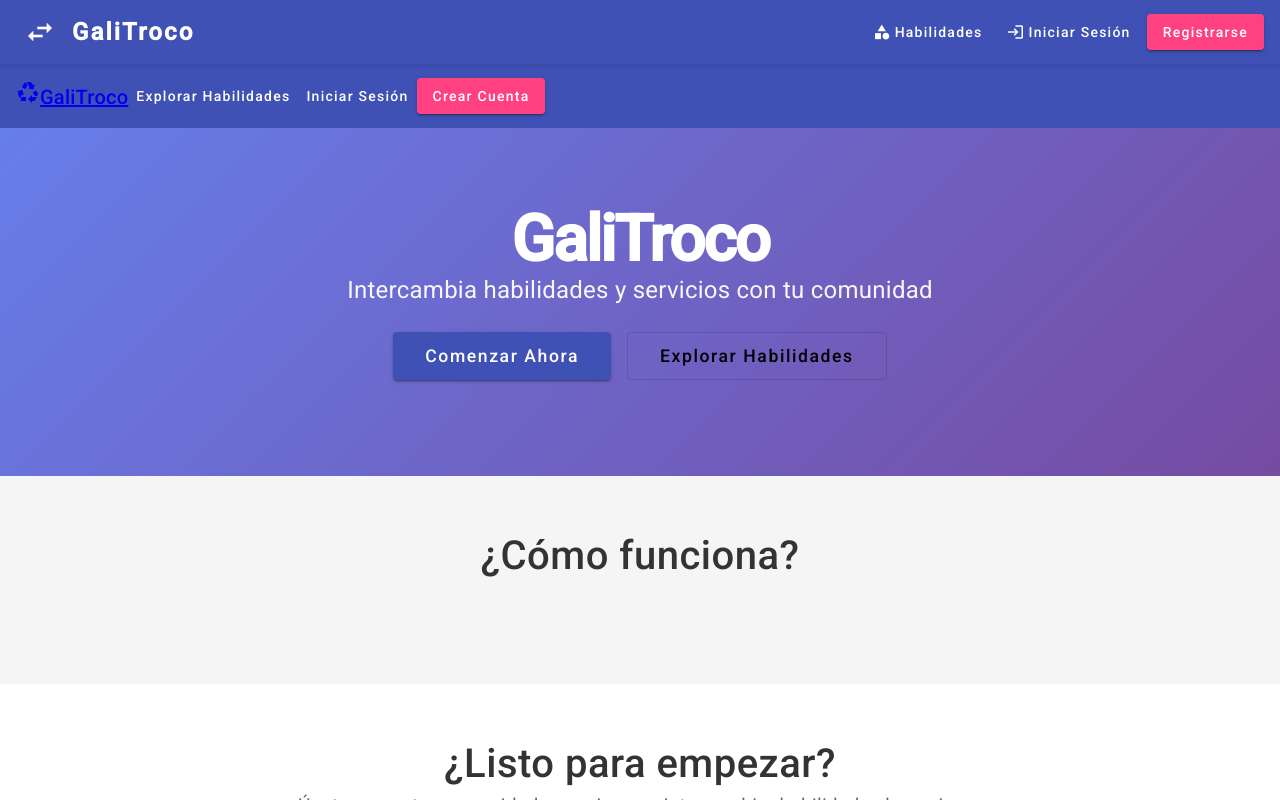
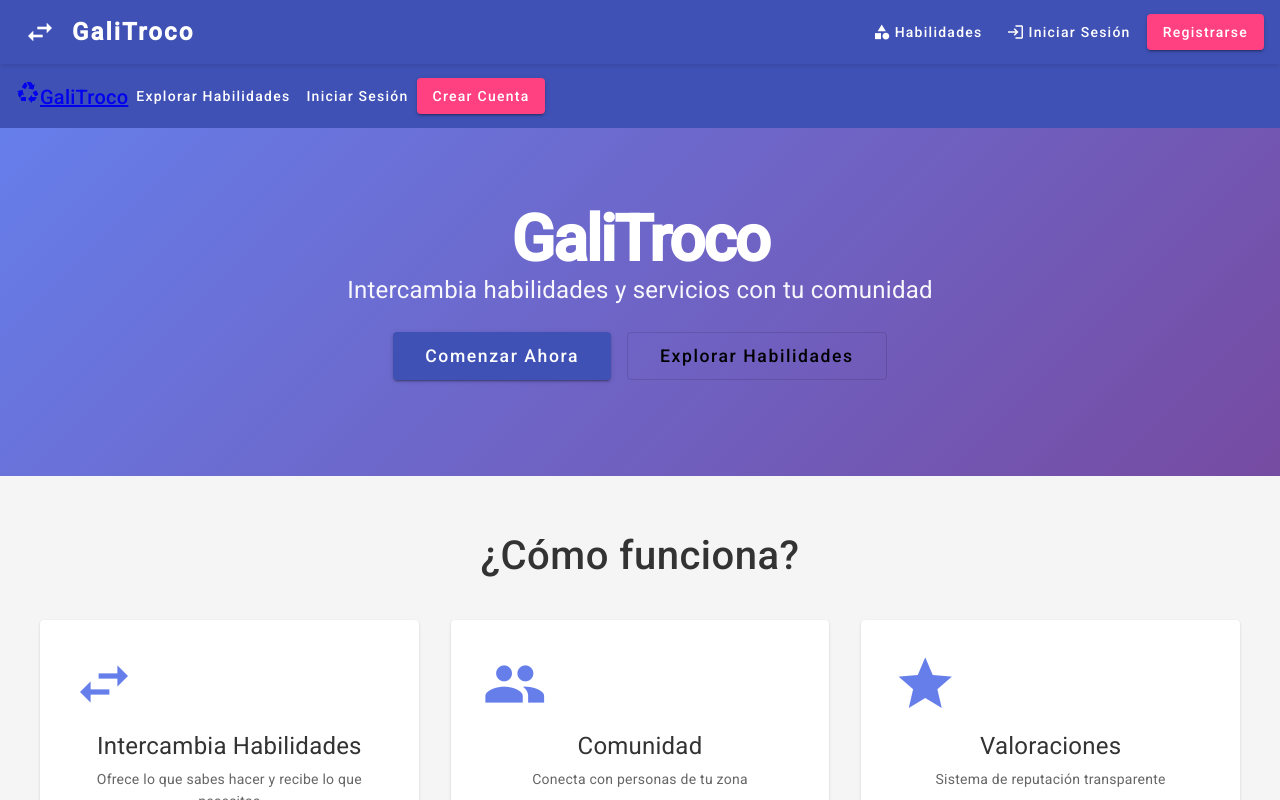
Before and after one commit to tonikampos/render-test-php, an Angular app in the folder frontend/: page / in a window 1280 px wide. Built offline with nearby package versions, Linux system fonts and the light colour scheme.

Commit message:
intercabmio

```diff
--- a/frontend/src/app/features/home/home.component.ts
+++ b/frontend/src/app/features/home/home.component.ts
@@ -1,12 +1,18 @@
 import { Component } from '@angular/core';
 import { CommonModule } from '@angular/common';
-import { Router, RouterModule } from '@angular/router'; // Importa Router
+import { Router, RouterModule } from '@angular/router';
 import { MatButtonModule } from '@angular/material/button';
 import { MatCardModule } from '@angular/material/card';
 import { MatIconModule } from '@angular/material/icon';
-import { MatToolbarModule } from '@angular/material/toolbar'; // Importa MatToolbarModule
+import { MatToolbarModule } from '@angular/material/toolbar';
+import { AuthService } from '../../core/services/auth.service';
 
-import { AuthService } from '../../core/services/auth.service'; // Importa AuthService
+// Se define la "forma" de los objetos
+interface Feature {
+  icon: string;
+  title: string;
+  description: string;
+}
 
 @Component({
   selector: 'app-home',
@@ -17,20 +23,34 @@ import { AuthService } from '../../core/services/auth.service'; // Importa AuthS
     MatButtonModule,
     MatCardModule,
     MatIconModule,
-    MatToolbarModule // Añade MatToolbarModule
+    MatToolbarModule
   ],
   templateUrl: './home.component.html',
   styleUrl: './home.component.scss'
 })
 export class HomeComponent {
-  features = [
-    // ... (tu array de features no cambia)
+  // ===== LA CORRECCIÓN ESTÁ EN ESTA LÍNEA =====
+  features: Feature[] = [
+    {
+      icon: 'swap_horiz',
+      title: 'Intercambia Habilidades',
+      description: 'Ofrece lo que sabes hacer y recibe lo que necesitas'
+    },
+    {
+      icon: 'people',
+      title: 'Comunidad',
+      description: 'Conecta con personas de tu zona'
+    },
+    {
+      icon: 'star',
+      title: 'Valoraciones',
+      description: 'Sistema de reputación transparente'
+    }
   ];
+  // ===========================================
 
-  // Inyecta AuthService y Router en el constructor
   constructor(public authService: AuthService, private router: Router) {}
 
-  // Añade el método para cerrar sesión
   logout(): void {
     this.authService.logout().subscribe(() => {
       this.router.navigate(['/login']);
```
